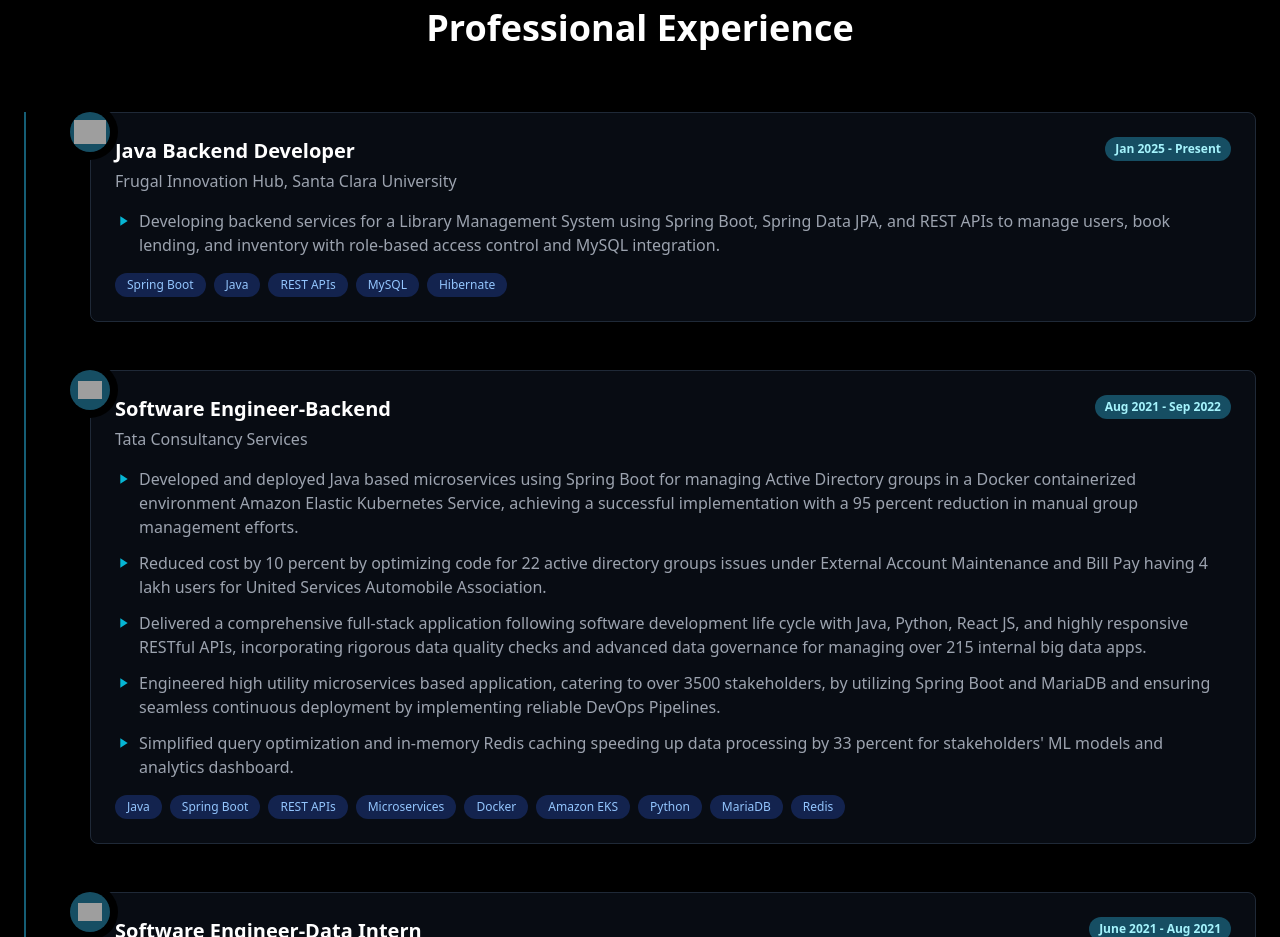
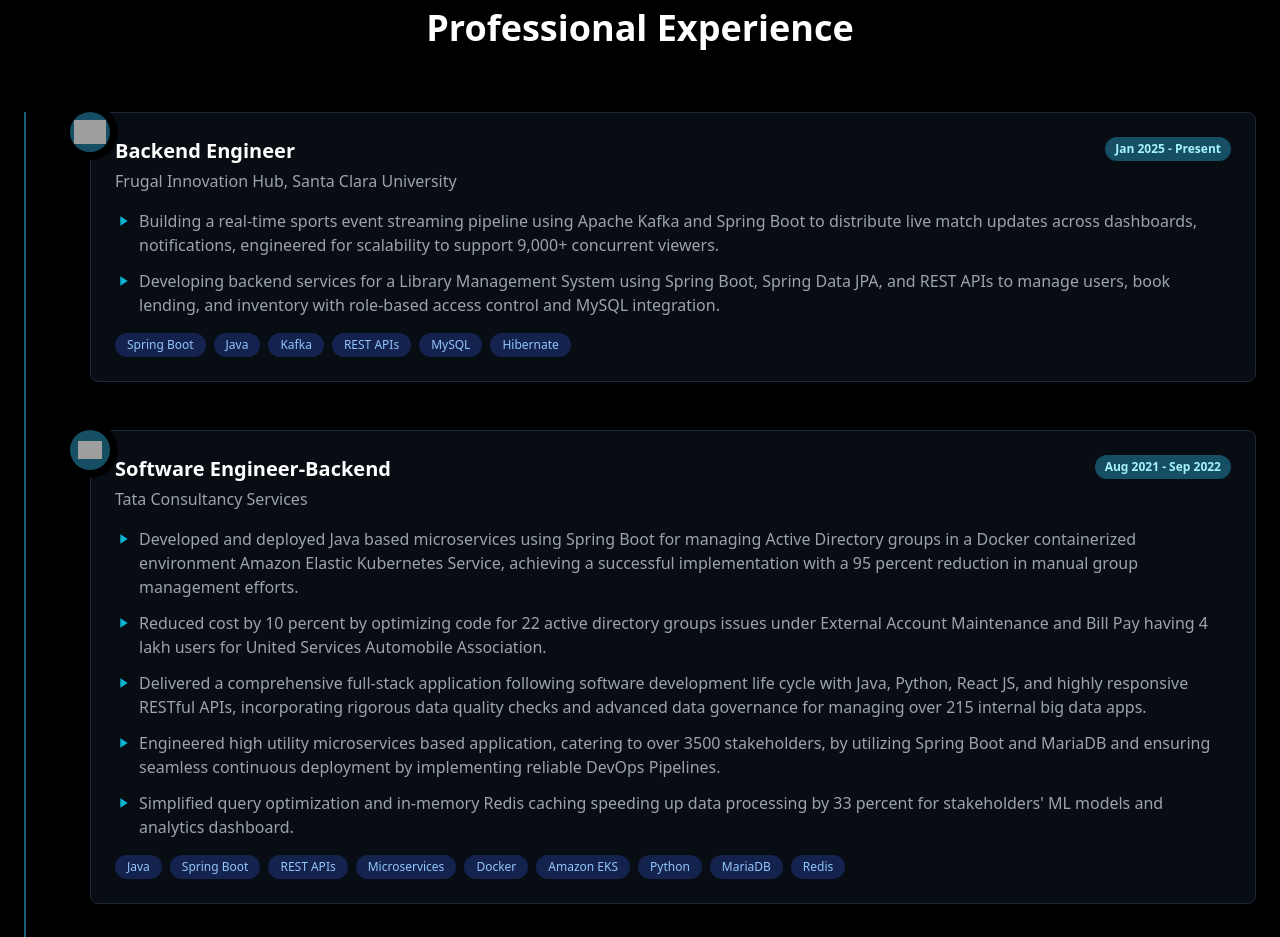
Before and after one commit to ChaitanyaKothapalli9/portfolio-react, a React (Vite) app: page / in a window 1280 px wide. Shown: the part 1400-2337 px from the top of the page. Built offline with nearby package versions, Linux system fonts and the light colour scheme; grey boxes are pictures that could not be loaded.

Commit message:
added github links

```diff
--- a/src/App.jsx
+++ b/src/App.jsx
@@ -140,17 +140,18 @@
     email: "ckchaithu1234@gmail.com",
     linkedin: "https://www.linkedin.com/in/ckb123",
     github: "https://github.com/ChaitanyaKothapalli9",
-    resumeUrl: "https://drive.google.com/drive/u/0/folders/18l5y-DdN_dCrqWBzO9oOdh8LwQuZFZ_L",
+    resumeUrl: "https://drive.google.com/file/d/1IKsBCOBq-cCSbWoVfde7yEg-3eNcobnY/view?usp=sharing",
     about: "I'm a Software Engineer who thrives on architecting and constructing high-performance backend services and distributed systems. With a Master's in Computer Science and hands-on experience with technologies like Java, Spring Boot, Go, Python, Kafka, RabbitMQ, Docker, Kubernetes and AWS, I transform complex challenges into robust, scalable software solutions. My passion lies in the complete development lifecycle, from initial design to final deployment.",
     experience: [
       {
-        role: "Java Backend Developer",
+        role: "Backend Engineer",
         company: "Frugal Innovation Hub, Santa Clara University",
         date: "Jan 2025 - Present",
         points: [
+            "Building a real-time sports event streaming pipeline using Apache Kafka and Spring Boot to distribute live match updates across dashboards, notifications, engineered for scalability to support 9,000+ concurrent viewers.",
             "Developing backend services for a Library Management System using Spring Boot, Spring Data JPA, and REST APIs to manage users, book lending, and inventory with role-based access control and MySQL integration."
         ],
-        tech: ["Spring Boot", "Java", "REST APIs", "MySQL", "Hibernate"],
+        tech: ["Spring Boot", "Java", "Kafka", "REST APIs", "MySQL", "Hibernate"],
         logo: <ScuLogo />
       },
       {
@@ -184,12 +185,12 @@
         { university: "BV Raju Institute of Technology", degree: "Bachelors in Computer Science and Engineering, CGPA: 3.5", date: "Jun 2017 - Jul 2021", courses: "Courses: Object Oriented Analysis and Design, Socket Programming, Cloud Computing, Compiler Design, Machine Learning, Web Tech", logo: <GraduationCapIcon className="w-8 h-8 text-cyan-500" /> }
     ],
     projects: [
-      { title: "Bronco Career Alerts", description: "Architected a distributed Pub-Sub system for real-time job alerts using RabbitMQ, Docker, and Kubernetes. Engineered the system to ensure high availability and fault tolerance through replication and mutual exclusion.", tags: ["Java", "Python", "RabbitMQ", "Docker", "Kubernetes"], link: "#" },
-      { title: "House Leasing Application", description: "Built a full-stack house leasing platform with a secure Spring Boot backend, MongoDB database, and AWS S3 for file storage. Engineered a containerized deployment using Docker for scalability and portability.", tags: ["Spring Boot", "MongoDB", "AWS", "Docker", "REST APIs"], link: "#" },
-      { title: "Recursive DNS Resolver", description: "Constructed a high-performance DNS resolver in Golang from the ground up. Implemented a custom caching mechanism with TTL to minimize latency and optimize network requests for various record types.", tags: ["Golang", "DNS", "Caching", "Web Protocols"], link: "#" },
-      { title: "CI/CD on AWS EKS", description: "Designed and implemented a complete, scalable CI/CD pipeline on AWS. Built the infrastructure using CodeCommit, CodePipeline, and ECR to automate the deployment of containerized workloads on EKS Fargate.", tags: ["AWS", "CI/CD", "Docker", "Kubernetes"], link: "#" },
+      { title: "Bronco Career Alerts", description: "Architected a distributed Pub-Sub system for real-time job alerts using RabbitMQ, Docker, and Kubernetes. Engineered the system to ensure high availability and fault tolerance through replication and mutual exclusion.", tags: ["Java", "Python", "RabbitMQ", "Docker", "Kubernetes"], link: "https://github.com/ChaitanyaKothapalli9/BRONCO-CAREER-ALERTS--DISTRIBUTED-SYSTEMS" },
+      { title: "House Leasing Application", description: "Built a full-stack house leasing platform with a secure Spring Boot backend, MongoDB database, and AWS S3 for file storage. Engineered a containerized deployment using Docker for scalability and portability.", tags: ["Spring Boot", "MongoDB", "AWS", "Docker", "REST APIs"], link: "https://github.com/ChaitanyaKothapalli9/House-Leasing-Application" },
+      { title: "Recursive DNS Resolver", description: "Constructed a high-performance DNS resolver in Golang from the ground up. Implemented a custom caching mechanism with TTL to minimize latency and optimize network requests for various record types.", tags: ["Golang", "DNS", "Caching", "Web Protocols"], link: "https://github.com/ChaitanyaKothapalli9/DNS-RESOLVER" },
+      { title: "CI/CD on AWS EKS", description: "Designed and implemented a complete, scalable CI/CD pipeline on AWS. Built the infrastructure using CodeCommit, CodePipeline, and ECR to automate the deployment of containerized workloads on EKS Fargate.", tags: ["AWS", "CI/CD", "Docker", "Kubernetes"], link: "https://github.com/ChaitanyaKothapalli9/CI-CD-pipeline-with-AWS-CodePipeline-EKS-Fargate-and-ALB" },
       { title: "Disk Scheduling Simulator", description: "A comprehensive simulation of OS concepts including disk scheduling (FCFS, SSF, Elevator), page replacement algorithms (FIFO, LRU), and multithreading for producer-consumer synchronization over 150 concurrent processes.", tags: ["C++", "Java", "Multithreading", "OS"], link: "#" },
-      { title: "RESTful Link Shortener", description: "Developed a Golang-based RESTful link management system with user-specific link handling and ownership validation. Integrated HATEOAS for dynamic link generation, improving API navigability.", tags: ["Golang", "REST APIs", "Postman"], link: "#" },
+      { title: "RESTful Link Shortener", description: "Developed a Golang-based RESTful link management system with user-specific link handling and ownership validation. Integrated HATEOAS for dynamic link generation, improving API navigability.", tags: ["Golang", "REST APIs", "Postman"], link: "https://github.com/ChaitanyaKothapalli9/RESTFUL-URL-SHORTENER" },
       { title: "Web Crawler & Image Finder", description: "A Java-based web crawler using JSoup and Servlets to extract images to a user-defined depth. Enhanced performance through advanced multithreading with CompletableFuture and ExecutorService.", tags: ["Java", "Multithreading", "Servlets", "DFS"], link: "#" }
     ],
     skills: {
```
